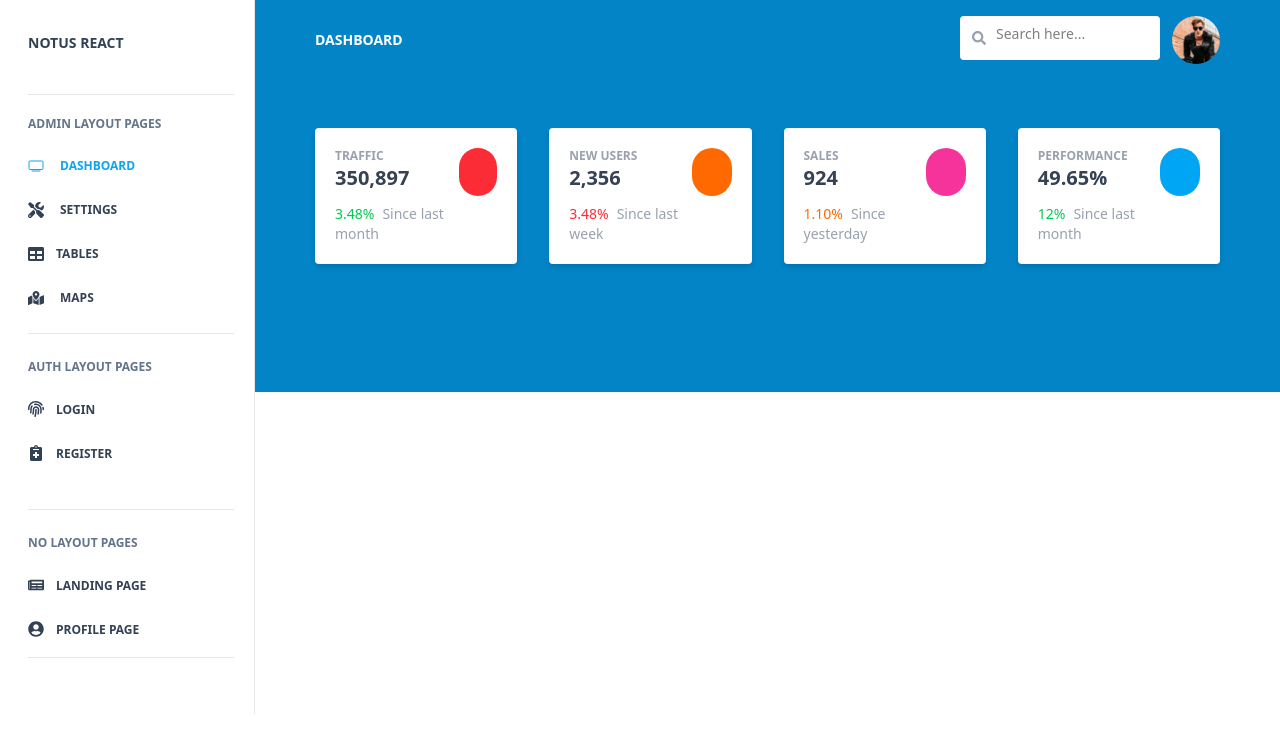
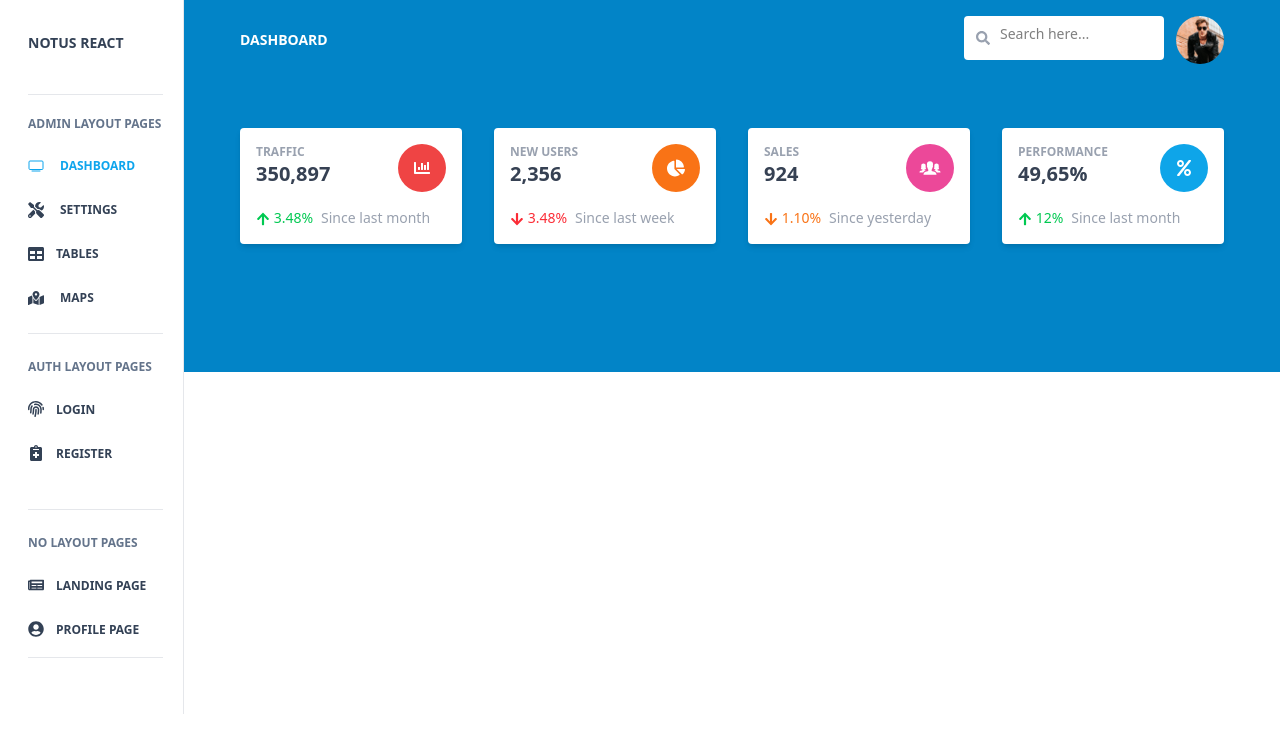
Before and after one commit to lathiyakunj/react-project, a React app: page /dashboard in a window 1280 px wide. Shown: the top 752 px of the page. Built offline with nearby package versions, Linux system fonts and the light colour scheme; the HTML template or start-up script is replaced by a standard one.

Commit message:
Half Dashboard Upper Design Done

```diff
--- a/src/pages/Dashboard.jsx
+++ b/src/pages/Dashboard.jsx
@@ -1,14 +1,20 @@
 import HOC from "./HOC";
 import img from "../images/dashboard_profile.jpg";
-import { FaSearch } from "react-icons/fa";
+import {
+  FaArrowDown,
+  FaArrowUp,
+  FaChartBar,
+  FaChartPie,
+  FaPercent,
+  FaSearch,
+} from "react-icons/fa";
+import { IoIosPeople } from "react-icons/io";
 const Dashboard = () => {
   return (
     <>
-      {/* Dashboard */}
-
       {/* Dashboard Desing */}
       {/* <!-- Stats Section --> */}
-      <div className="bg-[#0284c7] px-15 ">
+      <div className="bg-[#0284c7] px-14 w-274">
         <div className="flex items-center justify-between py-4">
           <h1 className="text-white font-semibold text-sm uppercase">
             Dashboard
@@ -29,75 +35,75 @@ const Dashboard = () => {
         </div>
         <div className="pb-32 mt-12 ">
           <div className="grid grid-cols-1 md:grid-cols-2 xl:grid-cols-4 gap-8">
-            <div className="bg-white rounded shadow-md p-5 flex justify-between items-start">
+            <div className="bg-white rounded relative  shadow-md p-4 ">
               <div>
                 <p className="text-xs uppercase font-bold text-gray-400">
                   Traffic
                 </p>
                 <p className="text-xl font-semibold text-gray-700">350,897</p>
-                <p className="text-sm mt-3 text-gray-400">
+                <p className="text-sm mt-5 text-gray-400">
                   <span className="text-green-500 mr-2">
-                    <i className="fas fa-arrow-up"></i> 3.48%
+                    <FaArrowUp className="inline" /> 3.48%
                   </span>
                   Since last month
                 </p>
               </div>
-              <div className="w-12 h-12 flex items-center justify-center rounded-full bg-red-500 text-white">
-                <i className="far fa-chart-bar"></i>
+              <div className="w-12 h-12 absolute top-4 right-4 flex items-center justify-center rounded-full bg-[#ef4444] text-white">
+                <FaChartBar className="inline-block" />
               </div>
             </div>
 
-            <div className="bg-white rounded shadow-md p-5 flex justify-between items-start">
+            <div className="bg-white rounded relative  shadow-md p-4 ">
               <div>
                 <p className="text-xs uppercase font-bold text-gray-400">
-                  New Users
+                  NEW USERS
                 </p>
                 <p className="text-xl font-semibold text-gray-700">2,356</p>
-                <p className="text-sm mt-3 text-gray-400">
+                <p className="text-sm mt-5 text-gray-400">
                   <span className="text-red-500 mr-2">
-                    <i className="fas fa-arrow-down"></i> 3.48%
+                    <FaArrowDown className="inline" /> 3.48%
                   </span>
                   Since last week
                 </p>
               </div>
-              <div className="w-12 h-12 flex items-center justify-center rounded-full bg-orange-500 text-white">
-                <i className="fas fa-chart-pie"></i>
+              <div className="w-12 h-12 absolute top-4 right-4 flex items-center justify-center rounded-full bg-[#f97316] text-white">
+                <FaChartPie className="inline-block text-lg" />
               </div>
             </div>
 
-            <div className="bg-white rounded shadow-md p-5 flex justify-between items-start">
+            <div className="bg-white rounded relative  shadow-md p-4 ">
               <div>
                 <p className="text-xs uppercase font-bold text-gray-400">
-                  Sales
+                  sales
                 </p>
                 <p className="text-xl font-semibold text-gray-700">924</p>
-                <p className="text-sm mt-3 text-gray-400">
-                  <span className="text-orange-500 mr-2">
-                    <i className="fas fa-arrow-down"></i> 1.10%
+                <p className="text-sm mt-5 text-gray-400">
+                  <span className="text-[#f97316] mr-2">
+                    <FaArrowDown className="inline" /> 1.10%
                   </span>
                   Since yesterday
                 </p>
               </div>
-              <div className="w-12 h-12 flex items-center justify-center rounded-full bg-pink-500 text-white">
-                <i className="fas fa-users"></i>
+              <div className="w-12 h-12 absolute top-4 right-4 flex items-center justify-center rounded-full bg-[#ec4899] text-white">
+                <IoIosPeople className="inline-block text-2xl" />
               </div>
             </div>
 
-            <div className="bg-white rounded shadow-md p-5 flex justify-between items-start">
+            <div className="bg-white rounded relative  shadow-md p-4 ">
               <div>
                 <p className="text-xs uppercase font-bold text-gray-400">
-                  Performance
+                  PERFORMANCE
                 </p>
-                <p className="text-xl font-semibold text-gray-700">49.65%</p>
-                <p className="text-sm mt-3 text-gray-400">
+                <p className="text-xl font-semibold text-gray-700">49,65%</p>
+                <p className="text-sm mt-5 text-gray-400">
                   <span className="text-green-500 mr-2">
-                    <i className="fas fa-arrow-up"></i> 12%
+                    <FaArrowUp className="inline" /> 12%
                   </span>
                   Since last month
                 </p>
               </div>
-              <div className="w-12 h-12 flex items-center justify-center rounded-full bg-sky-500 text-white">
-                <i className="fas fa-percent"></i>
+              <div className="w-12 h-12 absolute top-4 right-4 flex items-center justify-center rounded-full bg-[#0ea5e9] text-white">
+                <FaPercent className="inline-block" />
               </div>
             </div>
           </div>
```
